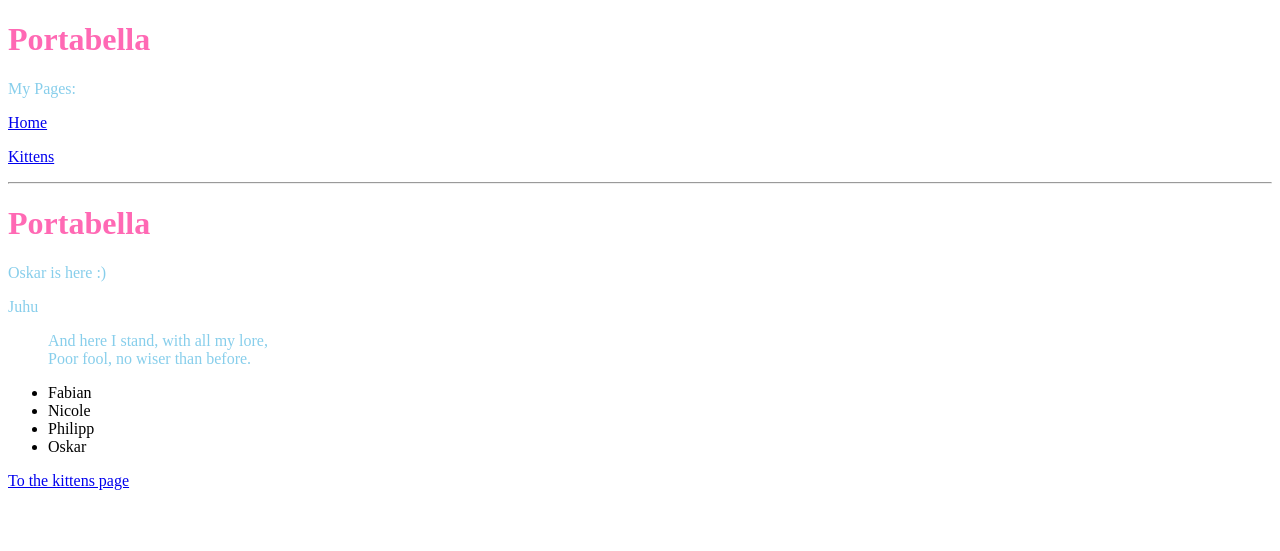
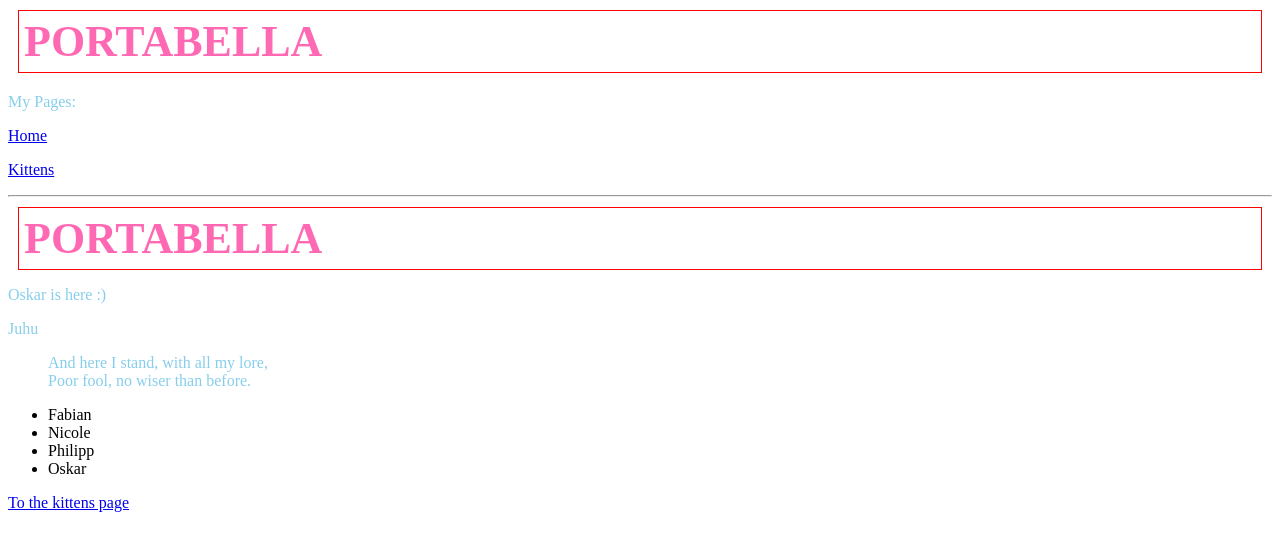
Before and after one commit to Portabella/Portabella.github.io, a Jekyll site: the page built from index.html, in a window 1280 px wide. Shown: the top 551 px of the page. Built offline with Jekyll 4.4.1, drawn with Linux system fonts in a browser that asks for light colours.

Commit message:
Update style.css

```diff
--- a/css/style.css
+++ b/css/style.css
@@ -1,6 +1,13 @@
-h1 {
-    color: hotpink;
-}
+
 p {
     color: skyblue;
 }
+h1 {
+    color: hotpink;
+    font-size: 44px;
+    text-transform: uppercase;
+
+    border: 1px solid red;
+    margin: 10px;
+    padding: 5px;
+}
```
